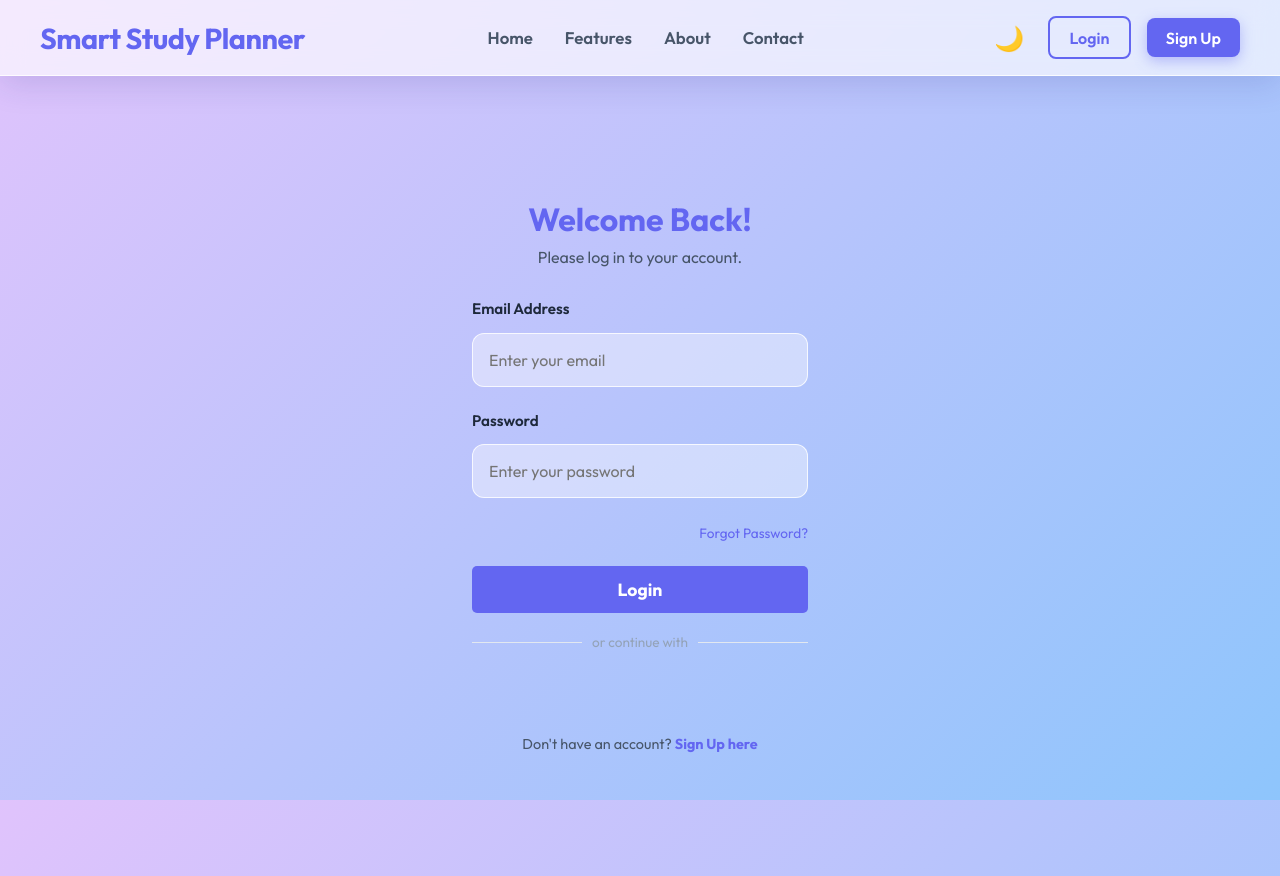
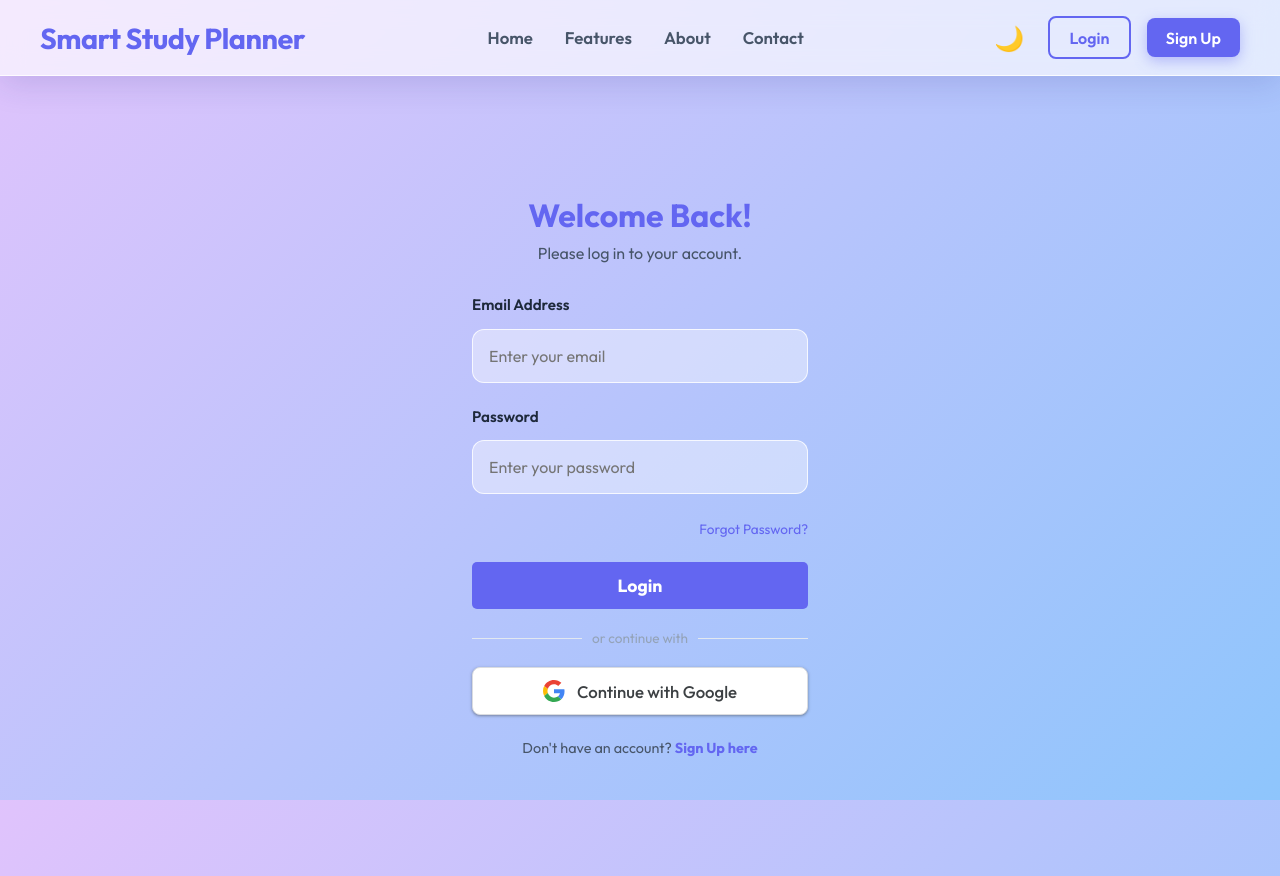
Before and after one commit to Rohini-code02/smart-study-planner, a React (Vite) app: page / in a window 1280 px wide. Both pictures are taken after a click on the button "Login". Built offline with nearby package versions, Linux system fonts and the light colour scheme; no server answers.

Commit message:
feat: Refactored Google Login to use generic button & access_token verification

```diff
--- a/src/App.css
+++ b/src/App.css
@@ -357,3 +357,50 @@
     align-items: center;
   }
 }
+
+/* ==========================================================================
+   8. CUSTOM GOOGLE BUTTON CSS
+   ========================================================================== */
+.custom-google-btn {
+  display: flex;
+  align-items: center;
+  justify-content: center;
+  gap: 12px;
+  width: 100%;
+  padding: 12px 24px;
+  background-color: white;
+  color: #3c4043;
+  border: 1px solid #dadce0;
+  border-radius: 8px;
+  font-size: 1.05rem;
+  font-weight: 500;
+  font-family: "Outfit", sans-serif;
+  cursor: pointer;
+  transition: background-color 0.2s, box-shadow 0.2s;
+  box-shadow: 0 1px 2px 0 rgba(60,64,67,0.3), 0 1px 3px 1px rgba(60,64,67,0.15);
+}
+
+[data-theme='dark'] .custom-google-btn {
+  background-color: #202124;
+  color: #e8eaed;
+  border-color: #5f6368;
+}
+
+.custom-google-btn:hover {
+  background-color: #f8f9fa;
+  box-shadow: 0 1px 3px 0 rgba(60,64,67,0.3), 0 4px 8px 3px rgba(60,64,67,0.15);
+}
+
+[data-theme='dark'] .custom-google-btn:hover {
+  background-color: #303134;
+}
+
+.custom-google-btn:active {
+  background-color: #e8eaed;
+  box-shadow: 0 1px 2px 0 rgba(60,64,67,0.3), 0 1px 3px 1px rgba(60,64,67,0.15);
+}
+
+.google-icon {
+  width: 22px;
+  height: 22px;
+}
--- a/src/components/Login.jsx
+++ b/src/components/Login.jsx
@@ -1,5 +1,5 @@
 import React, { useState } from 'react';
-import { GoogleLogin } from '@react-oauth/google';
+import { useGoogleLogin } from '@react-oauth/google';
 import './Login.css';
 import API_BASE_URL from '../config/api.js';
 
@@ -33,12 +33,13 @@
     }
   };
 
-  const handleGoogleSuccess = async (credentialResponse) => {
+  const loginWithGoogle = useGoogleLogin({
+    onSuccess: async (tokenResponse) => {
       try {
         const response = await fetch(`${API_BASE_URL}/api/users/google`, {
           method: 'POST',
           headers: { 'Content-Type': 'application/json' },
-        body: JSON.stringify({ credential: credentialResponse.credential }),
+          body: JSON.stringify({ credential: tokenResponse.access_token }),
         });
         const data = await response.json();
         if (response.ok) {
@@ -50,11 +51,9 @@
       } catch (error) {
         setErrorMessage('Google sign-in failed. Please try again.');
       }
-  };
-
-  const handleGoogleError = () => {
-    setErrorMessage('Google sign-in was cancelled or failed.');
-  };
+    },
+    onError: () => setErrorMessage('Google sign-in was cancelled or failed.')
+  });
 
   return (
     <div className="login-container">
@@ -96,15 +95,17 @@
         </div>
 
         {/* Google Login Button */}
-        <div style={{ display: 'flex', justifyContent: 'center' }}>
-          <GoogleLogin
-            onSuccess={handleGoogleSuccess}
-            onError={handleGoogleError}
-            useOneTap={false}
-            text="signin_with"
-            shape="rectangular"
-            width="100%"
-          />
+        <div style={{ display: 'flex', justifyContent: 'center', width: '100%' }}>
+          <button type="button" onClick={() => loginWithGoogle()} className="custom-google-btn">
+            <svg version="1.1" xmlns="http://www.w3.org/2000/svg" viewBox="0 0 48 48" className="google-icon">
+              <path fill="#EA4335" d="M24 9.5c3.54 0 6.71 1.22 9.21 3.6l6.85-6.85C35.9 2.38 30.47 0 24 0 14.62 0 6.51 5.38 2.56 13.22l7.98 6.19C12.43 13.72 17.74 9.5 24 9.5z"></path>
+              <path fill="#4285F4" d="M46.98 24.55c0-1.57-.15-3.09-.38-4.55H24v9.02h12.94c-.58 2.96-2.26 5.48-4.78 7.18l7.73 6c4.51-4.18 7.09-10.36 7.09-17.65z"></path>
+              <path fill="#FBBC05" d="M10.53 28.59c-.48-1.45-.76-2.99-.76-4.59s.27-3.14.76-4.59l-7.98-6.19C.92 16.46 0 20.12 0 24c0 3.88.92 7.54 2.56 10.78l7.97-6.19z"></path>
+              <path fill="#34A853" d="M24 48c6.48 0 11.93-2.13 15.89-5.81l-7.73-6c-2.15 1.45-4.92 2.3-8.16 2.3-6.26 0-11.57-4.22-13.47-9.91l-7.98 6.19C6.51 42.62 14.62 48 24 48z"></path>
+              <path fill="none" d="M0 0h48v48H0z"></path>
+            </svg>
+            Continue with Google
+          </button>
         </div>
 
         <div className="signup-link">
--- a/src/components/Signup.jsx
+++ b/src/components/Signup.jsx
@@ -1,5 +1,5 @@
 import React, { useState } from 'react';
-import { GoogleLogin } from '@react-oauth/google';
+import { useGoogleLogin } from '@react-oauth/google';
 import './Signup.css';
 import API_BASE_URL from '../config/api.js';
 
@@ -40,12 +40,13 @@
     }
   };
 
-  const handleGoogleSuccess = async (credentialResponse) => {
+  const loginWithGoogle = useGoogleLogin({
+    onSuccess: async (tokenResponse) => {
       try {
         const response = await fetch(`${API_BASE_URL}/api/users/google`, {
           method: 'POST',
           headers: { 'Content-Type': 'application/json' },
-        body: JSON.stringify({ credential: credentialResponse.credential }),
+          body: JSON.stringify({ credential: tokenResponse.access_token }),
         });
         const data = await response.json();
         if (response.ok) {
@@ -57,11 +58,9 @@
       } catch (error) {
         setErrorMessage('Google sign-up failed. Please try again.');
       }
-  };
-
-  const handleGoogleError = () => {
-    setErrorMessage('Google sign-in was cancelled or failed.');
-  };
+    },
+    onError: () => setErrorMessage('Google sign-in was cancelled or failed.')
+  });
 
   return (
     <div className="signup-container">
@@ -104,13 +103,17 @@
           <div style={{ flex: 1, height: '1px', background: '#e2e8f0' }} />
         </div>
 
-        <div style={{ display: 'flex', justifyContent: 'center' }}>
-          <GoogleLogin
-            onSuccess={handleGoogleSuccess}
-            onError={handleGoogleError}
-            text="signup_with"
-            shape="rectangular"
-          />
+        <div style={{ display: 'flex', justifyContent: 'center', width: '100%' }}>
+          <button type="button" onClick={() => loginWithGoogle()} className="custom-google-btn">
+            <svg version="1.1" xmlns="http://www.w3.org/2000/svg" viewBox="0 0 48 48" className="google-icon">
+              <path fill="#EA4335" d="M24 9.5c3.54 0 6.71 1.22 9.21 3.6l6.85-6.85C35.9 2.38 30.47 0 24 0 14.62 0 6.51 5.38 2.56 13.22l7.98 6.19C12.43 13.72 17.74 9.5 24 9.5z"></path>
+              <path fill="#4285F4" d="M46.98 24.55c0-1.57-.15-3.09-.38-4.55H24v9.02h12.94c-.58 2.96-2.26 5.48-4.78 7.18l7.73 6c4.51-4.18 7.09-10.36 7.09-17.65z"></path>
+              <path fill="#FBBC05" d="M10.53 28.59c-.48-1.45-.76-2.99-.76-4.59s.27-3.14.76-4.59l-7.98-6.19C.92 16.46 0 20.12 0 24c0 3.88.92 7.54 2.56 10.78l7.97-6.19z"></path>
+              <path fill="#34A853" d="M24 48c6.48 0 11.93-2.13 15.89-5.81l-7.73-6c-2.15 1.45-4.92 2.3-8.16 2.3-6.26 0-11.57-4.22-13.47-9.91l-7.98 6.19C6.51 42.62 14.62 48 24 48z"></path>
+              <path fill="none" d="M0 0h48v48H0z"></path>
+            </svg>
+            Continue with Google
+          </button>
         </div>
 
         <div className="login-link">
```
Also changed, not shown: 1 other file (tests, documents, lock files or other folders). Lines whose indentation alone changed are shown as unchanged.
